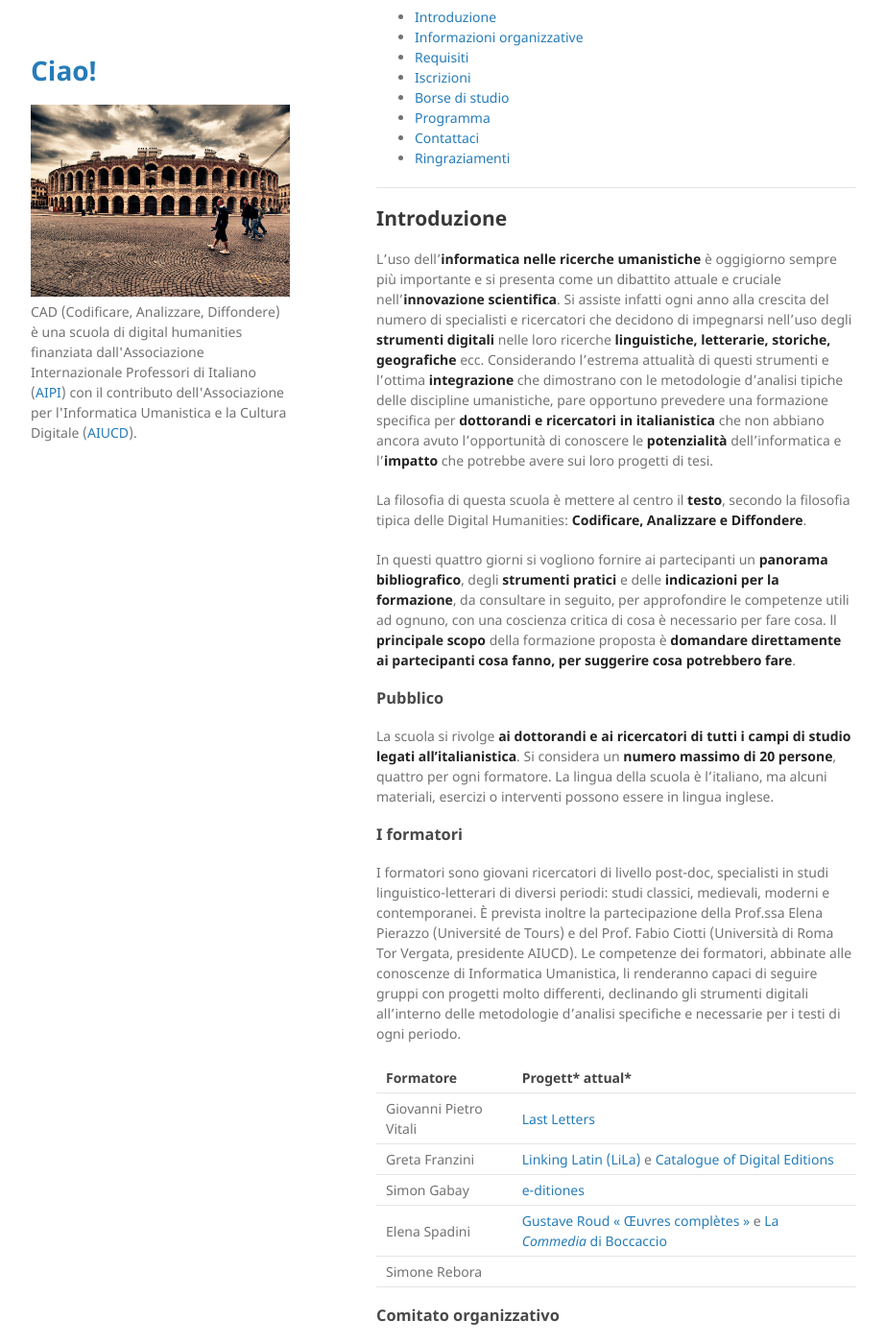
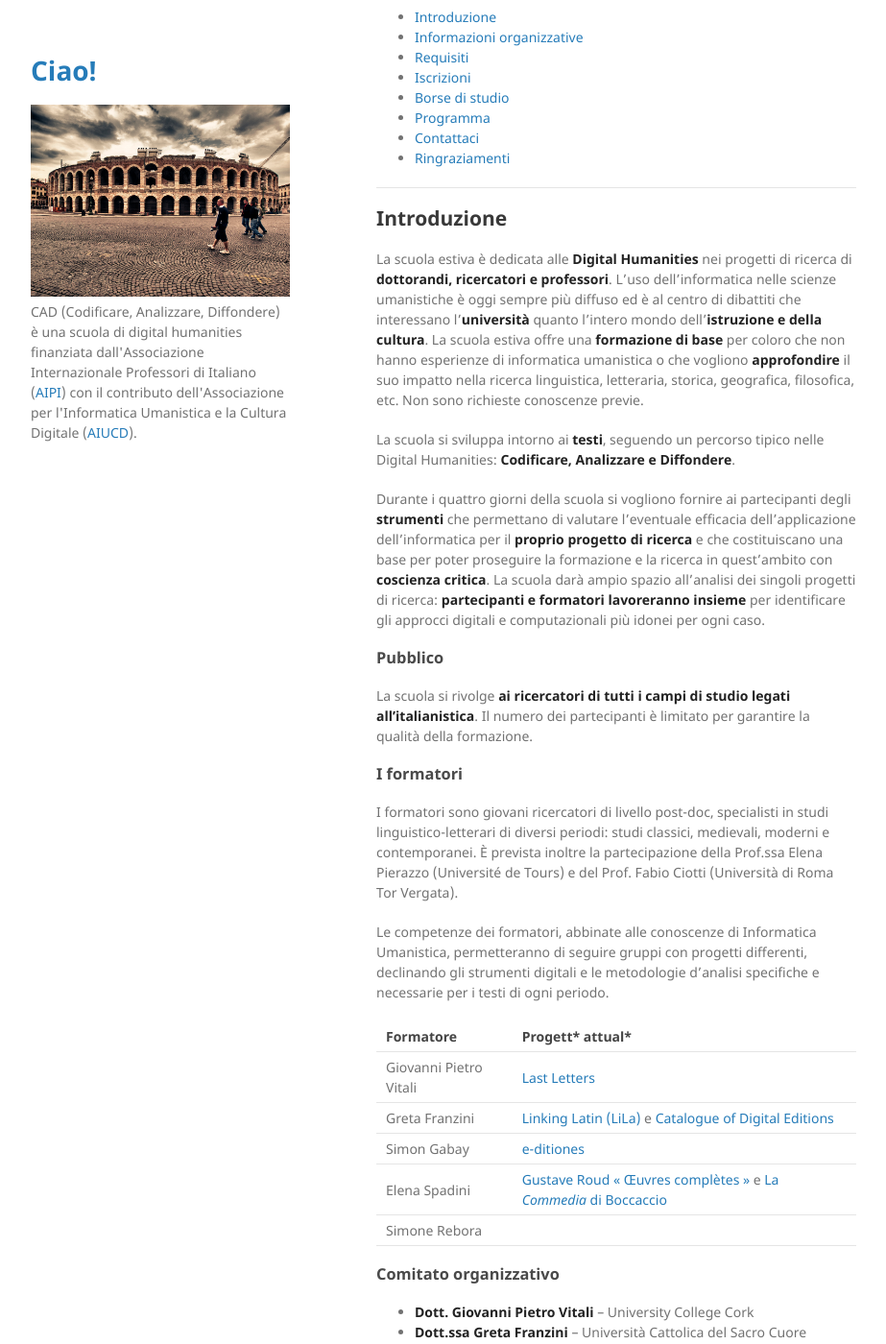
Before and after one commit to CADottorato/sito, a Jekyll site: the page built from index.md, in a window 1280 px wide and 1400 px high, scrolled down 382 px. Shown: the whole window at 96% size, without its empty margins (178-1101 px from the left). Built offline with Jekyll 4.4.1, drawn with Linux system fonts in a browser that asks for light colours; some of the changed text lies outside the part shown.

Commit message:
update site con contenuti call

```diff
--- a/index.md
+++ b/index.md
@@ -31,20 +31,22 @@
 
 ## Introduzione
 
-L’uso dell’**informatica nelle ricerche umanistiche** è oggigiorno sempre più importante e si presenta come un dibattito attuale e cruciale nell’**innovazione scientifica**. Si assiste infatti ogni anno alla crescita del numero di specialisti e ricercatori che decidono di impegnarsi nell’uso degli **strumenti digitali** nelle loro ricerche **linguistiche, letterarie, storiche, geografiche** ecc.
-Considerando l’estrema attualità di questi strumenti e l’ottima **integrazione** che dimostrano con le metodologie d’analisi tipiche delle discipline umanistiche, pare opportuno prevedere una formazione specifica per **dottorandi e ricercatori in italianistica** che non abbiano ancora avuto l’opportunità di conoscere le **potenzialità** dell’informatica e l’**impatto** che potrebbe avere sui loro progetti di tesi.
+La scuola estiva è dedicata alle **Digital Humanities** nei progetti di ricerca di **dottorandi, ricercatori e professori**. L'uso dell'informatica nelle scienze umanistiche è oggi sempre più diffuso ed è al centro di dibattiti che interessano l'**università** quanto l'intero mondo dell'**istruzione e della cultura**. La scuola estiva offre una **formazione di base** per coloro che non hanno esperienze di informatica umanistica o che vogliono **approfondire** il suo impatto nella ricerca linguistica, letteraria, storica, geografica, filosofica, etc. Non sono richieste conoscenze previe.
 
-La filosofia di questa scuola è mettere al centro il **testo**, secondo la filosofia tipica delle Digital Humanities: **Codificare, Analizzare e Diffondere**.
+La scuola si sviluppa intorno ai **testi**, seguendo un percorso tipico nelle Digital Humanities: **Codificare, Analizzare e Diffondere**.
 
-In questi quattro giorni si vogliono fornire ai partecipanti un **panorama bibliografico**, degli **strumenti pratici** e delle **indicazioni per la formazione**, da consultare in seguito, per approfondire le competenze utili ad ognuno, con una coscienza critica di cosa è necessario per fare cosa. ll **principale scopo** della formazione proposta è **domandare direttamente ai partecipanti cosa fanno, per suggerire cosa potrebbero fare**.
+Durante i quattro giorni della scuola si vogliono fornire ai partecipanti degli **strumenti** che permettano di valutare l'eventuale efficacia dell'applicazione dell'informatica per il **proprio progetto di ricerca** e che costituiscano una base per poter proseguire la formazione e la ricerca in quest'ambito con **coscienza critica**. La scuola darà ampio spazio all'analisi dei singoli progetti di ricerca: **partecipanti e formatori lavoreranno insieme** per identificare gli approcci digitali e computazionali più idonei per ogni caso.
+
 
 ### Pubblico
 
-La scuola si rivolge **ai dottorandi e ai ricercatori di tutti i campi di studio legati all’italianistica**. Si considera un **numero massimo di 20 persone**, quattro per ogni formatore. La lingua della scuola è l’italiano, ma alcuni materiali, esercizi o interventi possono essere in lingua inglese.
+La scuola si rivolge **ai ricercatori di tutti i campi di studio legati all’italianistica**. Il numero dei partecipanti è limitato per garantire la qualità della formazione.
 
 ### I formatori
 
-I formatori sono giovani ricercatori di livello post-doc, specialisti in studi linguistico-letterari di diversi periodi: studi classici, medievali, moderni e contemporanei. È prevista inoltre la partecipazione della Prof.ssa Elena Pierazzo (Université de Tours) e del Prof. Fabio Ciotti (Università di Roma Tor Vergata, presidente AIUCD). Le competenze dei formatori, abbinate alle conoscenze di Informatica Umanistica, li renderanno capaci di seguire gruppi con progetti molto differenti, declinando gli strumenti digitali all’interno delle metodologie d’analisi specifiche e necessarie per i testi di ogni periodo.
+I formatori sono giovani ricercatori di livello post-doc, specialisti in studi linguistico-letterari di diversi periodi: studi classici, medievali, moderni e contemporanei. È prevista inoltre la partecipazione della Prof.ssa Elena Pierazzo (Université de Tours) e del Prof. Fabio Ciotti (Università di Roma Tor Vergata).
+
+Le competenze dei formatori, abbinate alle conoscenze di Informatica Umanistica, permetteranno di seguire gruppi con progetti differenti, declinando gli strumenti digitali e le metodologie d’analisi specifiche e necessarie per i testi di ogni periodo.
 
 
 <table style="border: none">
@@ -102,8 +104,8 @@
 <dd>16-19 luglio 2019</dd>
 <dt>Luogo</dt>
 <dd>Università di Verona, <a href="http://comunicazione.univr.it/santamarta/index.html" target="_blank" title="Opens in new tab">Polo Santa Marta</a></dd>
-<dt>Locandina pubblicitaria</dt>
-<dd><a href="https://raw.githubusercontent.com/CADottorato/sito/master/assets/img/CAD-Locandina.jpg" target="_blank" title="Opens in new tab">Download</a> (318 KB)</dd>
+<!--<dt>Locandina pubblicitaria</dt>
+<dd><a href="https://raw.githubusercontent.com/CADottorato/sito/master/assets/img/CAD-Locandina.jpg" target="_blank" title="Opens in new tab">Download</a> (318 KB)</dd>-->
 <dt>Social</dt>
 <dd>Segui la nostra <a href="https://bit.ly/2P0CikQ" target="_blank" title="Opens in new tab">pagina Facebook</a> e/o l'hashtag Twitter #cadottorato19</dd>
 </dl>
@@ -126,9 +128,9 @@
 
 I criteri per la valutazione sono:
 
-1. Ordine di arrivo della registrazione (40% del peso totale)
+1. Ordine di arrivo della registrazione (30% del peso totale)
 2. Completezza del dossier (30%)
-3. Attinenza del progetto di ricerca con le tematiche della Summer School (20%)
+3. Attinenza del progetto di ricerca con le tematiche della Summer School (30%)
 4. Varietà delle provenienze (10%)
 
 Il progetto di ricerca in sé non è sottoposto ad alcuna valutazione.
@@ -149,7 +151,7 @@
 * una breve presentazione su come si pensa usare le Digital Humanities nel proprio progetto di ricerca, corredata da tre domande di ricerca (max 400 parole);
 * (opzionale) se già disponibile, un dataset che che si vuole trattare con metodi digitali.
 
-Formulario e dossier devono essere inviati in un **unico file** all'indirizzo **cadottorato@gmail.com**. Formati accettati sono `.rtf`, `.odt`, `.docx`, `.pdf`. Il **nome** del file deve essere `dossier_CognomeNome`, ad esempio `dossier_RossiMaria`.
+Formulario e dossier devono essere inviati in un **unico file** all'indirizzo **cadottorato@gmail.com**, entro il **15 marzo 2019**. Formati accettati sono `.rtf`, `.odt`, `.docx`, `.pdf`. Il **nome** del file deve essere `dossier_CognomeNome`, ad esempio `dossier_RossiMaria`.
 
 
 ## Borse di studio
@@ -158,15 +160,23 @@
 
 Qualora il numero delle richieste fosse superiore alle borse messe a disposizione, si procederà a una selezione secondo una graduatoria in decimi stabilita con questi parametri:
 
-1. Ordine di arrivo della registrazione (40% del peso totale)
-2. Possibilità di avere accesso ad altri fondi (40%)
-3. Varietà delle provenienze (20%)
+1. Ordine di arrivo della registrazione (30% del peso totale)
+2. Possibilità di avere accesso ad altri fondi (30%)
+3. Completezza della richiesta (20%)
+4. Varietà delle provenienze (20%)
 
 
 
 ## Programma
 
-Coming soon ...
+Il programma si articola su quattro giorni e prevede l’inizio delle attività il **mercoledì alle 10:30** e la fine il **sabato alle 17:00**.
+
+Si prevedono due tipi di attività: i **corsi** e i **laboratori** :
+
+- Durante i **corsi** saranno presentati strumenti e tecnologie, tramite lezioni frontali e esercizi pratici. I corsi forniranno introduzioni e approfondimenti su XML/TEI, stilometria, trattamento automatico delle lingue, cartografia digitale, pubblicazione web.
+- I **laboratori** prevedono la divisione in gruppi e il lavoro pratico sui progetti di ricerca.
+
+Le due giornate centrali si chiudono con uno **sportello aperto**, individuale e facoltativo dove i partecipanti potranno porre delle domande dirette ai formatori, al fine di risolvere dubbi riguardanti le attività della giornata o direttamente sui casi di studio della loro ricerca.
 
 <!--
 ### Martedì 16 luglio
```
